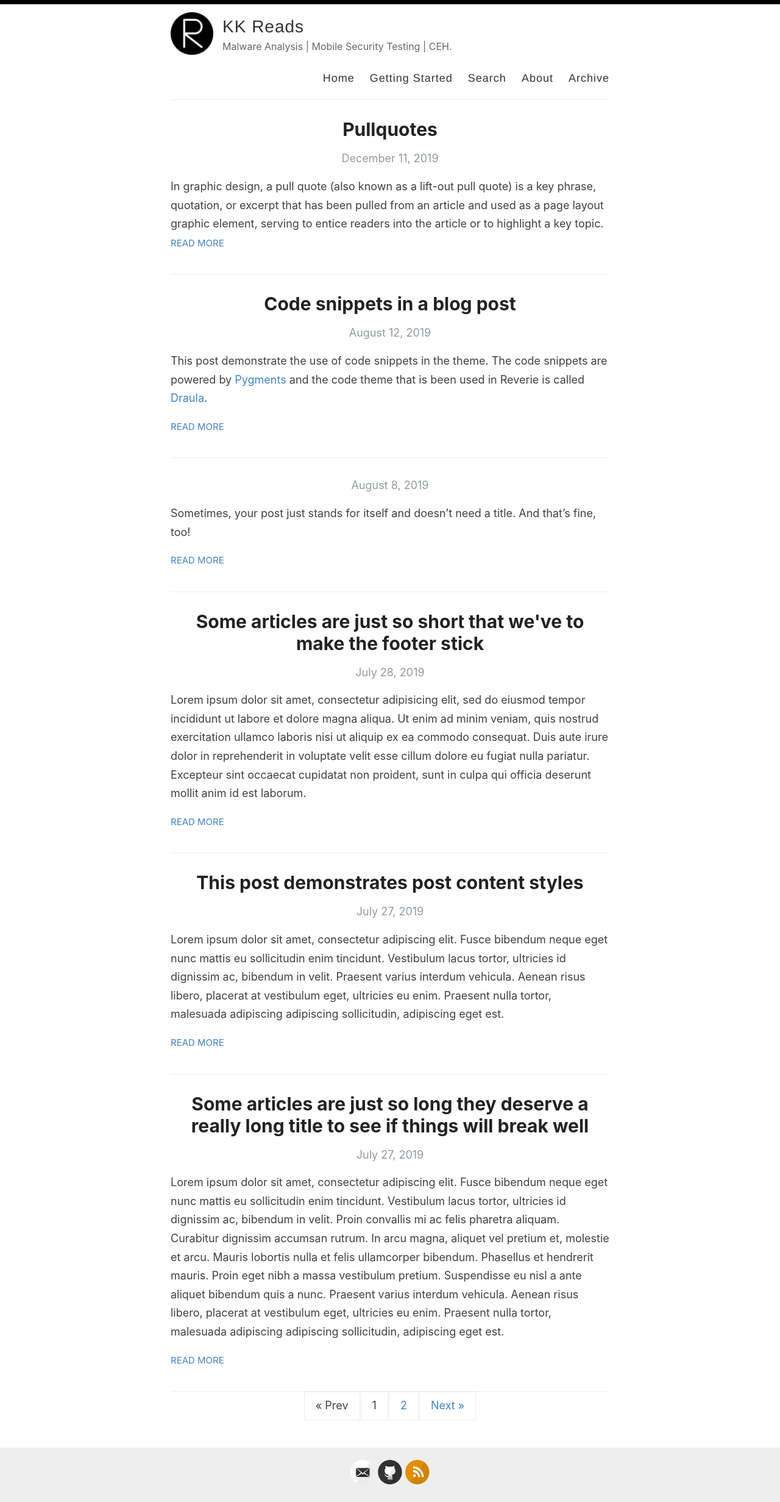
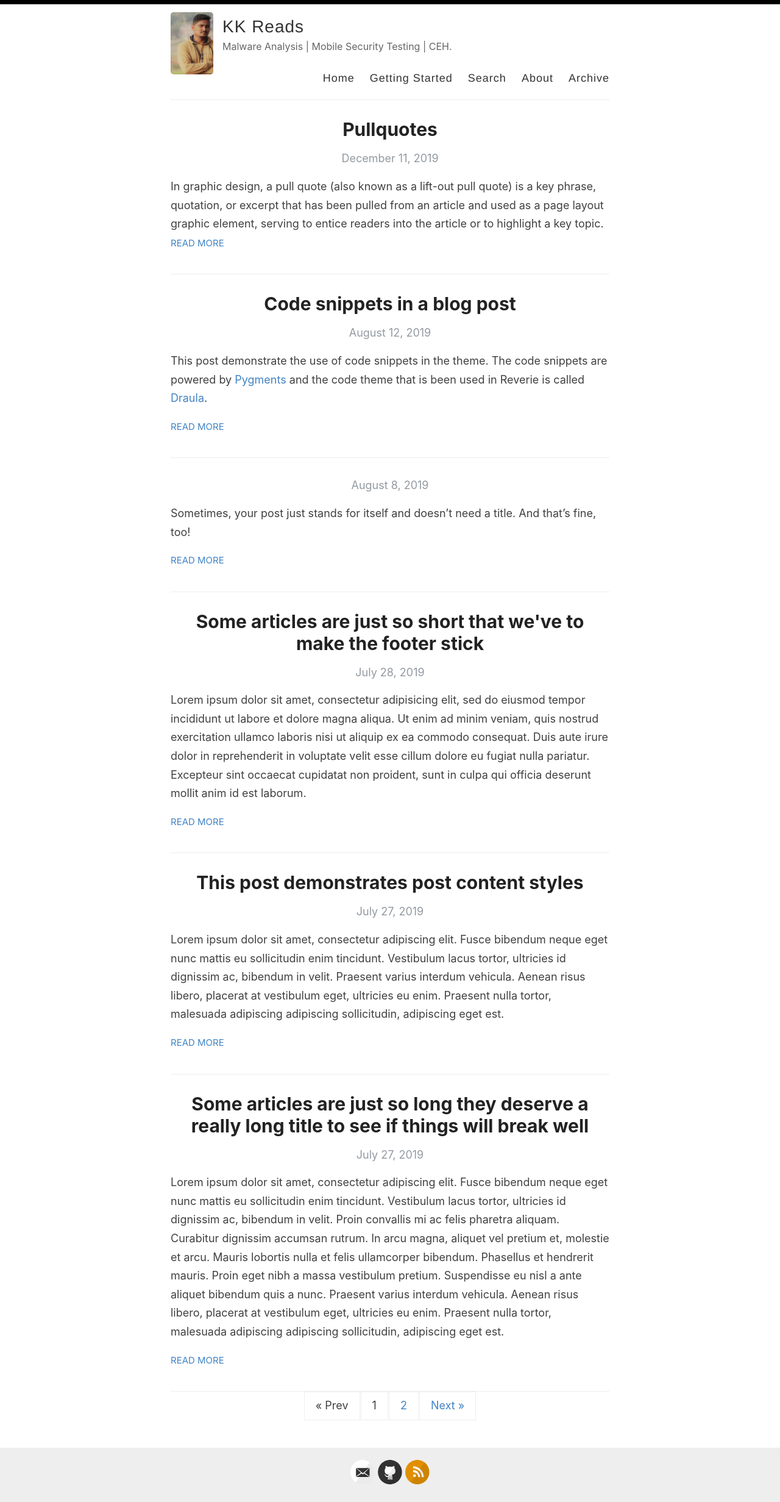
Before and after one commit to kranthikiran-security/kranthikiran-security.github.io, a Jekyll site: the page built from index.html, in a window 1280 px wide. Shown: the whole page at 61% size. Built offline with Jekyll 4.4.1, drawn with Linux system fonts in a browser that asks for light colours; the list of posts is cut into pages by our own code.

Commit message:
Update _config.yml

```diff
--- a/_config.yml
+++ b/_config.yml
@@ -12,7 +12,7 @@ author: KranthiKiran Diddi
 description: Malware Analysis | Mobile Security Testing | CEH.
 
 # URL of your avatar or profile pic (you could use your GitHub profile pic)
-avatar: /images/reverie.png
+avatar: /images/reverie.jpg
 
 #
 # Flags below are optional
```
